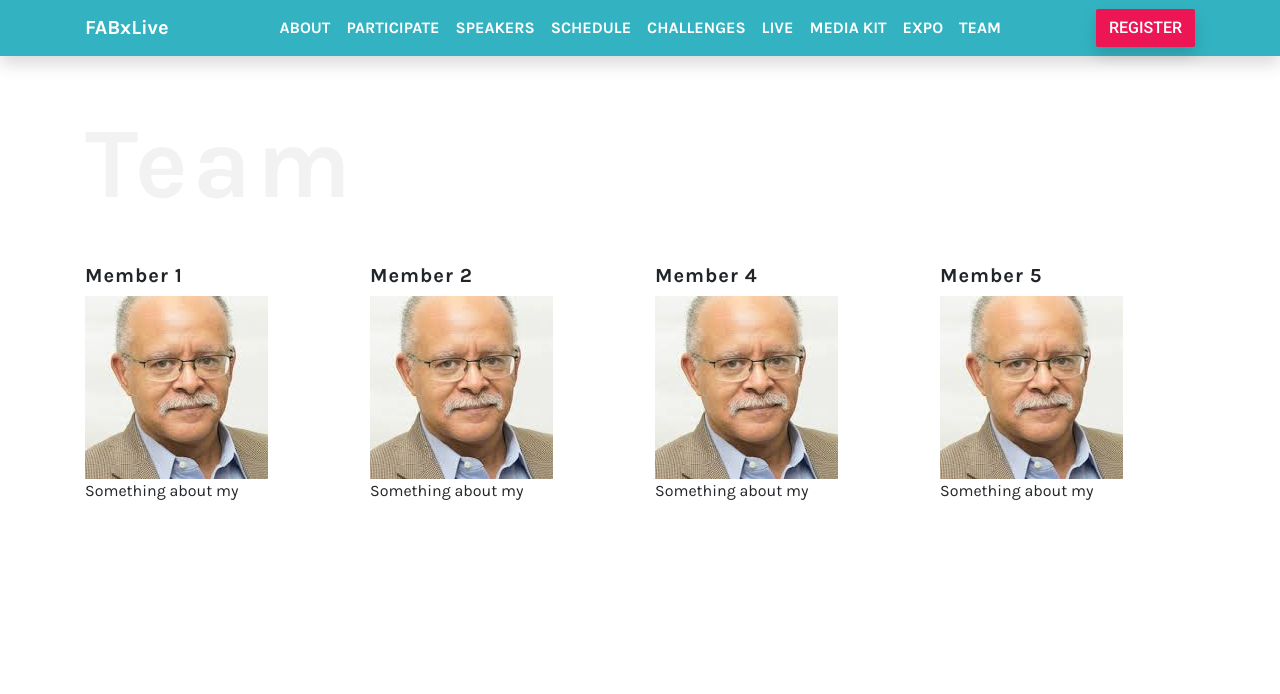
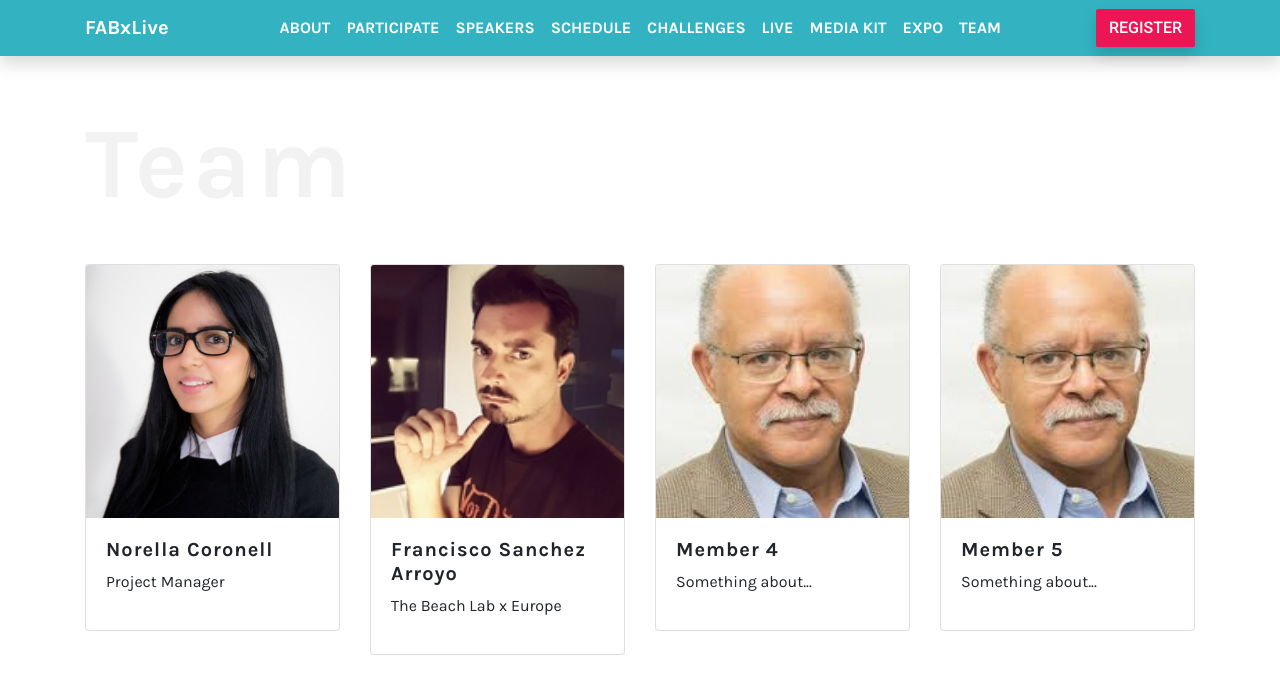
Before and after one commit to fabfoundation/fabxlive2020, a Jekyll site: the page built from team.html, in a window 1280 px wide. Shown: the top 694 px of the page. Built offline with Jekyll 4.4.1, drawn with Linux system fonts in a browser that asks for light colours; nearby versions of some CDN libraries.

Commit message:
Add team info

```diff
--- a/_data/team.yml
+++ b/_data/team.yml
@@ -1,16 +1,16 @@
 ---
-- name: 'Member 1'
-  text: Something about my
-  picture: "04_blair.jpeg"
+- name: Norella Coronell
+  text: Project Manager
+  picture: norella.png
 
-- name: Member 2
-  text: Something about my
-  picture: "04_blair.jpeg"
+- name: Francisco Sanchez Arroyo
+  text: The Beach Lab x Europe
+  picture: "fran.jpeg"
 
 - name: Member 4
-  text: Something about my
+  text: Something about...
   picture: "04_blair.jpeg"
 
 - name: Member 5
-  text: Something about my
+  text: Something about...
   picture: "04_blair.jpeg"
--- a/team.html
+++ b/team.html
@@ -12,11 +12,15 @@ title: Team
     <!-- add new team members in _data/team.yml -->
     {% for item in site.data.team %}
     <article class="col-md-6 col-lg-4 col-xl-3">
-      <h5>{{item.name}}</h5>
-      <img class="img-fluid" src="/uploads/{{ item.picture }}" alt="{{item.title}}"/>
-      <p>
-        {{ item.text }}
-      </p>
+      <div class="card">
+        <img class="card-img-top" src="/uploads/{{ item.picture }}" alt="{{item.title}}"/>
+        <div class="card-body">
+          <h5>{{item.name}}</h5>
+          <p>
+          {{ item.text }}
+          </p>
+        </div>
+      </div>
     </article>
     {% endfor %}
 
```
Also changed, not shown: uploads/fran.jpeg (added), uploads/norella.png (added).
